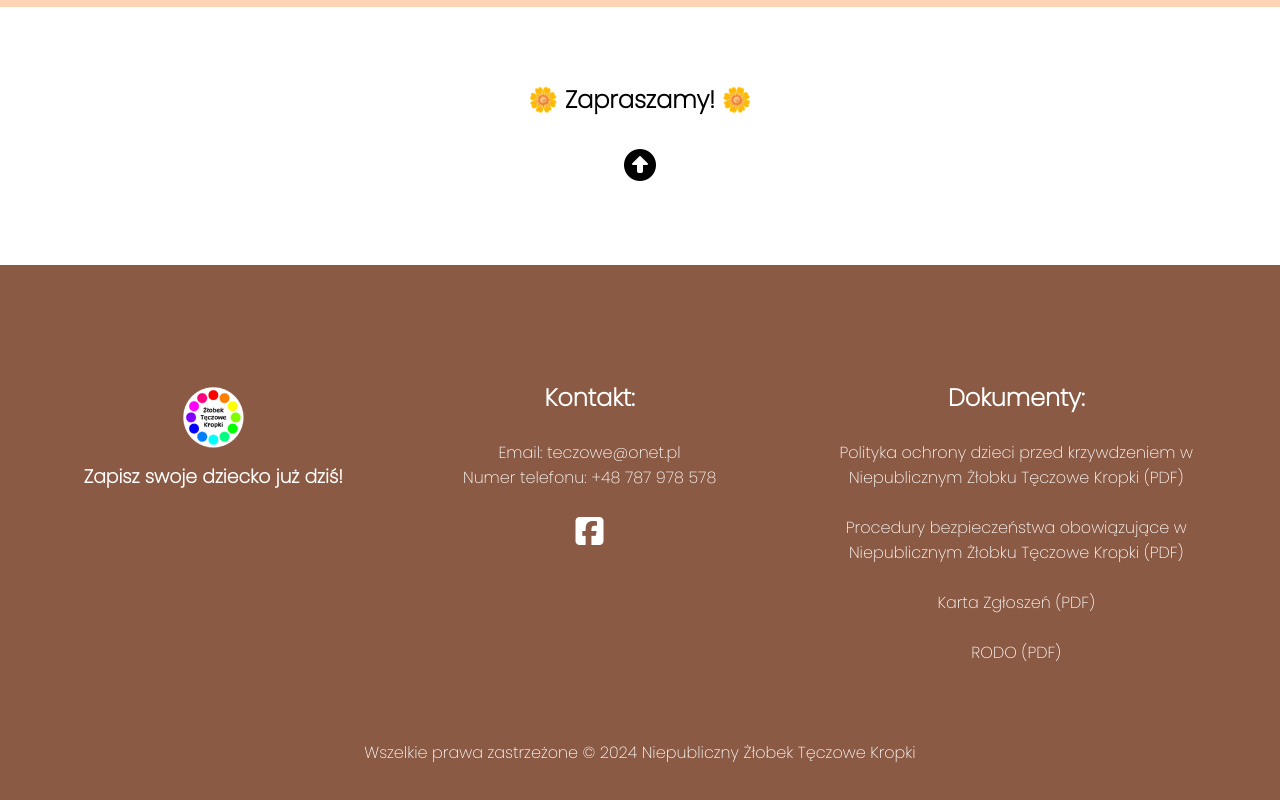
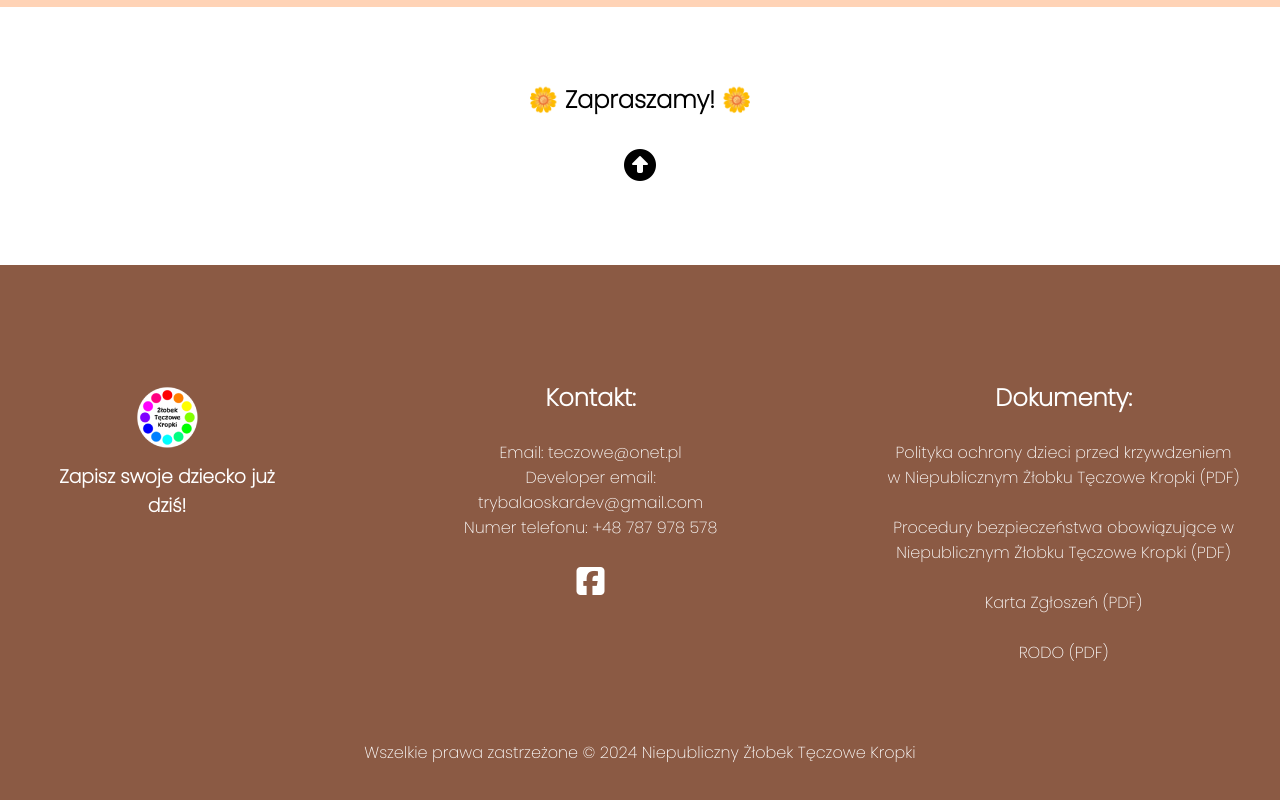
Before and after one commit to aestheticoq/Nursery-Teczowe-Kropki, a plain HTML site: page index.html in a window 1280 px wide. Shown: the part 5893-6693 px from the top of the page. Drawn offline with Linux system fonts and the light colour scheme; a web font is replaced by a local one.

Commit message:
Nursery Teczowe Kropki

```diff
--- a/index.html
+++ b/index.html
@@ -254,6 +254,7 @@
                         <h2>Kontakt:</h2><br>
                         <div class="contact-info">
                             <p>Email: teczowe@onet.pl</p>
+                            <p>Developer email: trybalaoskardev@gmail.com</p>
                             <p>Numer telefonu: +48 787 978 578</p>
                         </div>
                         <br>
```
